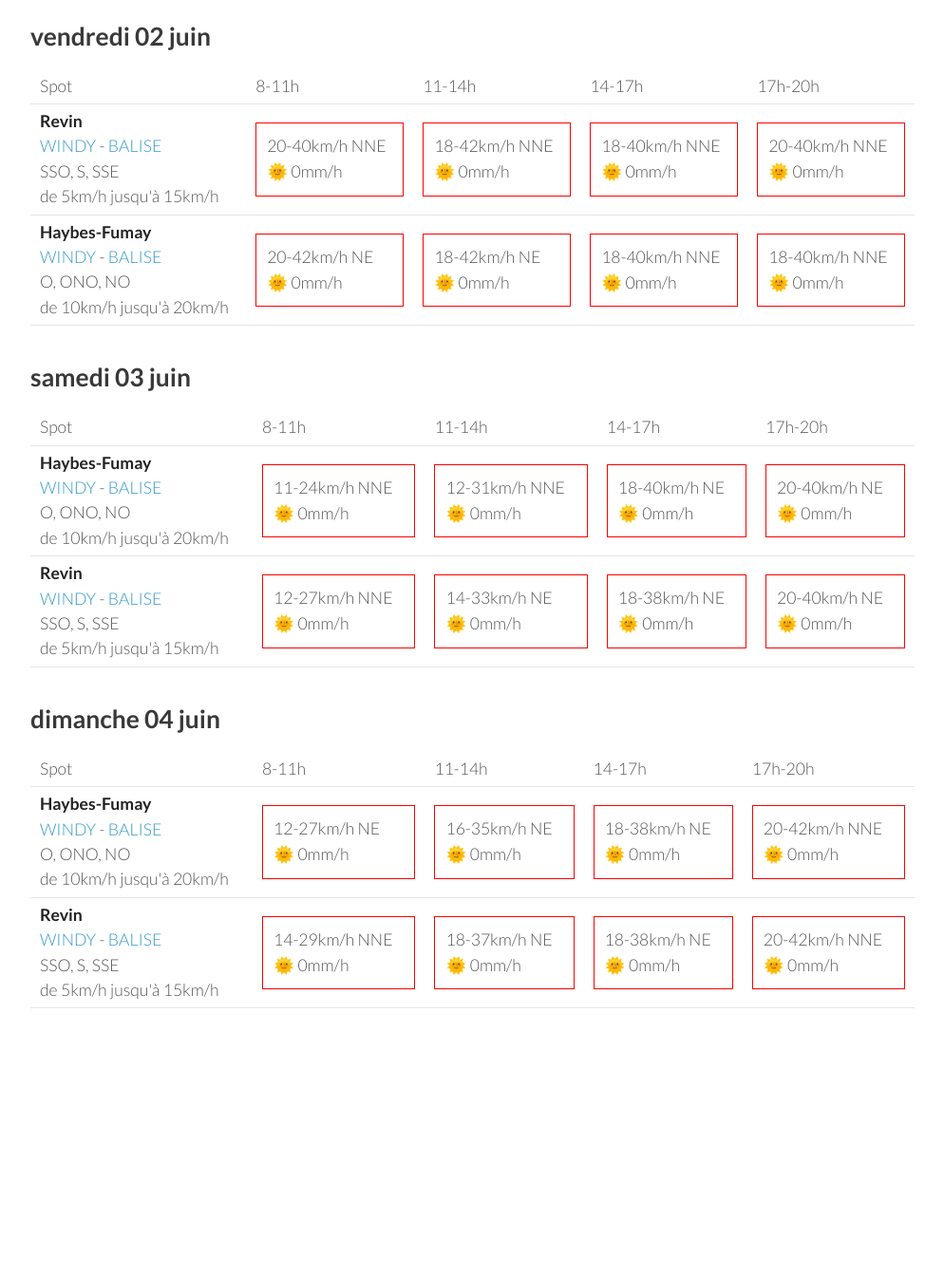
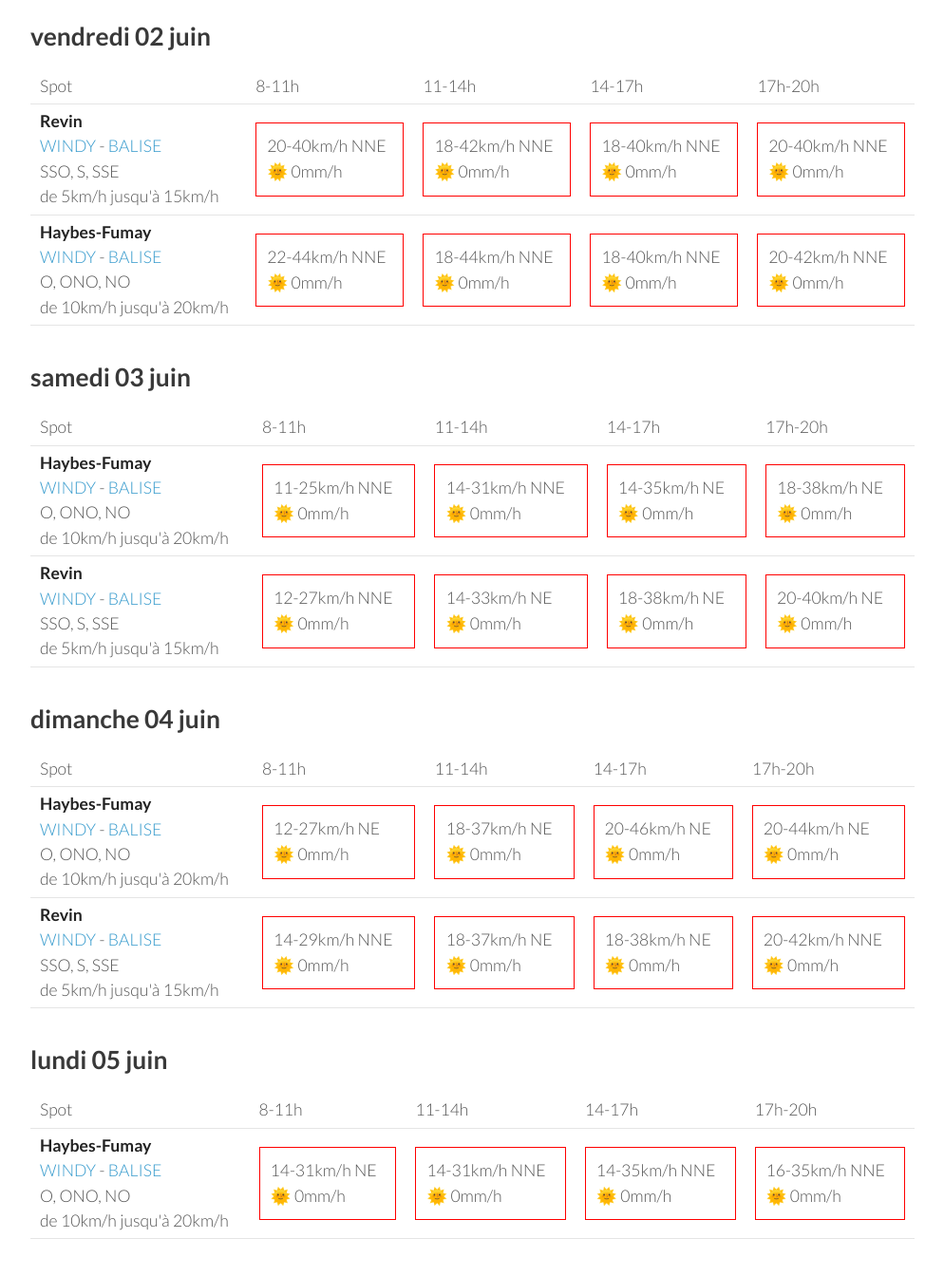
Before and after one commit to parapente-dans-le-nord/parapente-dans-le-nord.github.io, a Jekyll site: the page built from ardennes.markdown, in a window 1280 px wide and 1400 px high, scrolled down 976 px. Shown: the top 1344 px of the window at 95% size, without its empty margins (26-1020 px from the left). Built offline with Jekyll 4.4.1, drawn with Linux system fonts in a browser that asks for light colours; before the commit the page ends 2166 px from its top, so only the background shows below that; some of the changed text lies outside the part shown.

Commit message:
update index.markdown

```diff
--- a/ardennes.markdown
+++ b/ardennes.markdown
@@ -106,10 +106,10 @@ page mise à jour le mercredi 31 mai 06:10
 <tr>
         <td><strong>Haybes-Fumay</strong><br><a href="https://windy.com/49.998/4.715?49.913,4.738,10">WINDY</a> - <span class=""><a href="http://www.balisemeteo.com/balise.php?idBalise=104">BALISE</a> </span><br> <span class="vent-favorable">O, ONO, NO</span><br><span class="force-vent">de 10km/h jusqu'à 20km/h</span> </td>
 
-            <td><div class="not-flyable"><p>20-42km/h NE</p><p>🌞 0mm/h</p></div></td>
-            <td><div class="not-flyable"><p>18-42km/h NE</p><p>🌞 0mm/h</p></div></td>
+            <td><div class="not-flyable"><p>22-44km/h NNE</p><p>🌞 0mm/h</p></div></td>
+            <td><div class="not-flyable"><p>18-44km/h NNE</p><p>🌞 0mm/h</p></div></td>
             <td><div class="not-flyable"><p>18-40km/h NNE</p><p>🌞 0mm/h</p></div></td>
-            <td><div class="not-flyable"><p>18-40km/h NNE</p><p>🌞 0mm/h</p></div></td>
+            <td><div class="not-flyable"><p>20-42km/h NNE</p><p>🌞 0mm/h</p></div></td>
 
 
     </tr>
@@ -132,10 +132,10 @@ page mise à jour le mercredi 31 mai 06:10
 <tr>
         <td><strong>Haybes-Fumay</strong><br><a href="https://windy.com/49.998/4.715?49.913,4.738,10">WINDY</a> - <span class=""><a href="http://www.balisemeteo.com/balise.php?idBalise=104">BALISE</a> </span><br> <span class="vent-favorable">O, ONO, NO</span><br><span class="force-vent">de 10km/h jusqu'à 20km/h</span> </td>
 
-            <td><div class="not-flyable"><p>11-24km/h NNE</p><p>🌞 0mm/h</p></div></td>
-            <td><div class="not-flyable"><p>12-31km/h NNE</p><p>🌞 0mm/h</p></div></td>
-            <td><div class="not-flyable"><p>18-40km/h NE</p><p>🌞 0mm/h</p></div></td>
-            <td><div class="not-flyable"><p>20-40km/h NE</p><p>🌞 0mm/h</p></div></td>
+            <td><div class="not-flyable"><p>11-25km/h NNE</p><p>🌞 0mm/h</p></div></td>
+            <td><div class="not-flyable"><p>14-31km/h NNE</p><p>🌞 0mm/h</p></div></td>
+            <td><div class="not-flyable"><p>14-35km/h NE</p><p>🌞 0mm/h</p></div></td>
+            <td><div class="not-flyable"><p>18-38km/h NE</p><p>🌞 0mm/h</p></div></td>
 
 
     </tr>
@@ -169,9 +169,9 @@ page mise à jour le mercredi 31 mai 06:10
         <td><strong>Haybes-Fumay</strong><br><a href="https://windy.com/49.998/4.715?49.913,4.738,10">WINDY</a> - <span class=""><a href="http://www.balisemeteo.com/balise.php?idBalise=104">BALISE</a> </span><br> <span class="vent-favorable">O, ONO, NO</span><br><span class="force-vent">de 10km/h jusqu'à 20km/h</span> </td>
 
             <td><div class="not-flyable"><p>12-27km/h NE</p><p>🌞 0mm/h</p></div></td>
-            <td><div class="not-flyable"><p>16-35km/h NE</p><p>🌞 0mm/h</p></div></td>
-            <td><div class="not-flyable"><p>18-38km/h NE</p><p>🌞 0mm/h</p></div></td>
-            <td><div class="not-flyable"><p>20-42km/h NNE</p><p>🌞 0mm/h</p></div></td>
+            <td><div class="not-flyable"><p>18-37km/h NE</p><p>🌞 0mm/h</p></div></td>
+            <td><div class="not-flyable"><p>20-46km/h NE</p><p>🌞 0mm/h</p></div></td>
+            <td><div class="not-flyable"><p>20-44km/h NE</p><p>🌞 0mm/h</p></div></td>
 
 
     </tr>
@@ -189,3 +189,29 @@ page mise à jour le mercredi 31 mai 06:10
 </tbody>
 </table>
 {:/}
+## lundi 05 juin
+
+{::nomarkdown}
+<table>
+  <tbody>
+    <tr>
+      <td>Spot</td>
+      <td>8-11h</td>
+      <td>11-14h</td>
+      <td>14-17h</td>
+      <td>17h-20h</td>
+    </tr>
+<tr>
+        <td><strong>Haybes-Fumay</strong><br><a href="https://windy.com/49.998/4.715?49.913,4.738,10">WINDY</a> - <span class=""><a href="http://www.balisemeteo.com/balise.php?idBalise=104">BALISE</a> </span><br> <span class="vent-favorable">O, ONO, NO</span><br><span class="force-vent">de 10km/h jusqu'à 20km/h</span> </td>
+
+            <td><div class="not-flyable"><p>14-31km/h NE</p><p>🌞 0mm/h</p></div></td>
+            <td><div class="not-flyable"><p>14-31km/h NNE</p><p>🌞 0mm/h</p></div></td>
+            <td><div class="not-flyable"><p>14-35km/h NNE</p><p>🌞 0mm/h</p></div></td>
+            <td><div class="not-flyable"><p>16-35km/h NNE</p><p>🌞 0mm/h</p></div></td>
+
+
+    </tr>
+
+</tbody>
+</table>
+{:/}
```
Also changed, not shown: other parts of ardennes.markdown (+1 -1 lines).
